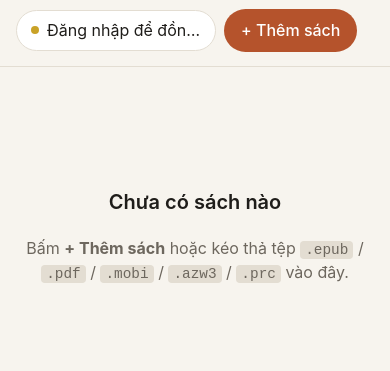
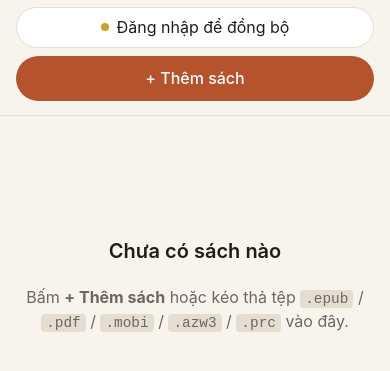
Before and after one commit to trinhdogiza-eng/ebook, a plain HTML site: page app/index.html in a window 390 px wide. Shown: the part 57-428 px from the top of the page. Drawn offline with nearby package versions, Linux system fonts and the light colour scheme; a script that the page names is missing.

Commit message:
Upload app/css/style.css

```diff
--- a/app/css/style.css
+++ b/app/css/style.css
@@ -74,6 +74,16 @@ code { font-size: .9em; background: var(--line); padding: 1px 5px; border-radius
 .brand span { display: flex; flex-direction: column; line-height: 1.1; letter-spacing: -.01em; }
 .brand small { font-size: 12px; font-weight: 500; color: var(--muted); letter-spacing: 0; }
 .actions { display: flex; gap: 8px; align-items: center; }
+/* Điện thoại: nút Đồng bộ một hàng, “Mở từ Google Drive” và “+ Thêm sách” chia đôi hàng dưới → luôn thấy đủ */
+@media (max-width: 600px) {
+  #library .topbar { gap: 10px; }
+  #library .actions { width: 100%; display: grid; grid-template-columns: 1fr 1fr; gap: 8px; }
+  #library .actions .chip { grid-column: 1 / -1; max-width: none; justify-content: center; }
+  #library .actions .btn { width: 100%; min-width: 0; padding: 10px 10px; }
+  #library .actions .btn > span { overflow: hidden; text-overflow: ellipsis; }
+  #btnCloud[hidden] + label.btn { grid-column: 1 / -1; }
+  #btnCloud .lbl-pre { display: none; }
+}
 .lib-main { flex: 1; overflow-y: auto; padding: 20px 16px calc(32px + var(--safe-bottom)); }
 .grid {
   display: grid; gap: 22px 16px;
```
